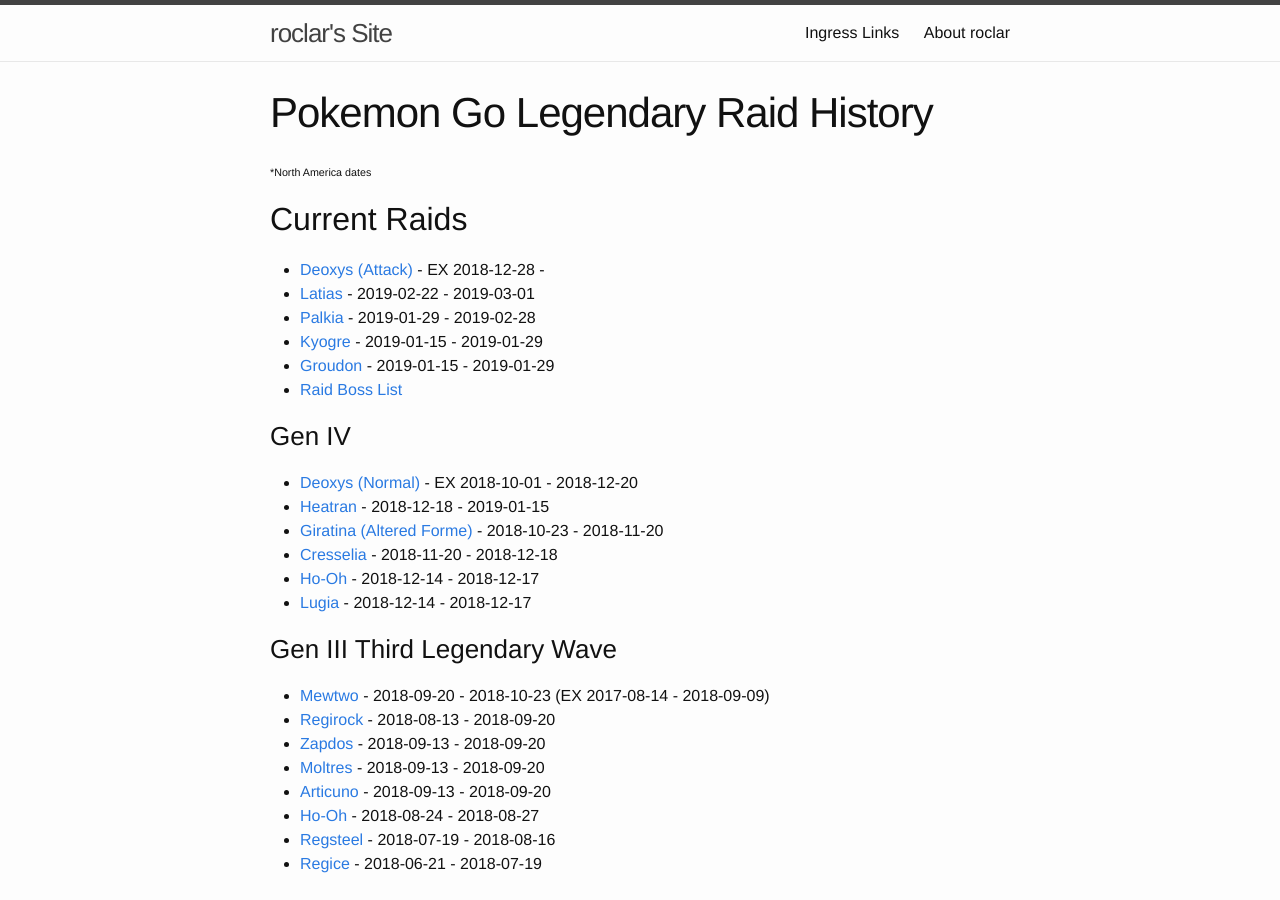
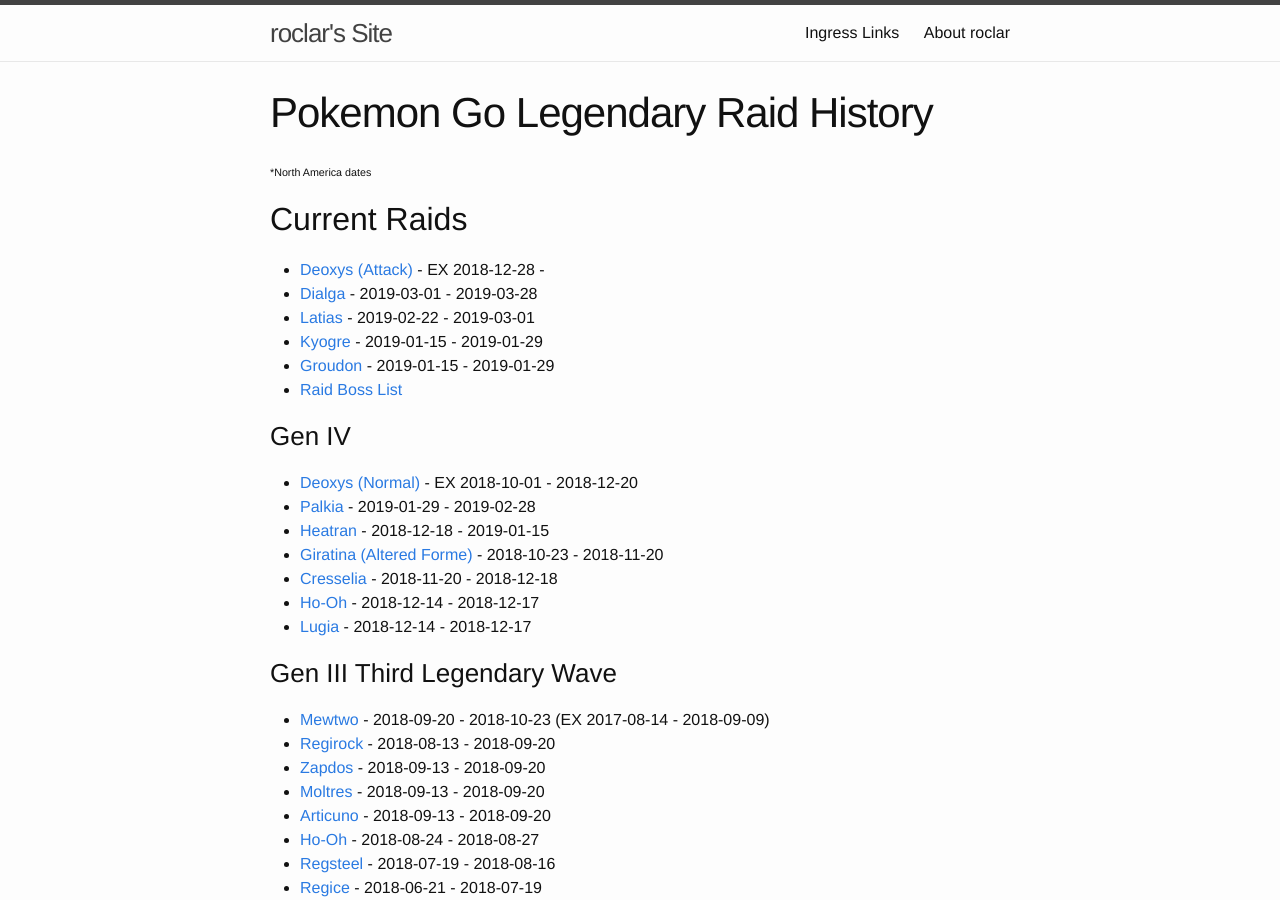
Before and after one commit to roclar/roclar.github.io, a Jekyll site: the page built from PoGoLegendaryHistory.md, in a window 1280 px wide and 900 px high. Built offline with Jekyll 4.4.1, drawn with Linux system fonts in a browser that asks for light colours; some of the changed text lies outside the part shown.

Commit message:
Added Dialga

```diff
--- a/PoGoLegendaryHistory.md
+++ b/PoGoLegendaryHistory.md
@@ -7,14 +7,15 @@
 
 ## Current Raids
 - [Deoxys (Attack)](https://db.pokemongohub.net/pokemon/386?form=Attack) - EX 2018-12-28 -
+- [Dialga](https://db.pokemongohub.net/pokemon/483) - 2019-03-01 - 2019-03-28
 - [Latias](https://db.pokemongohub.net/pokemon/380) - 2019-02-22 - 2019-03-01
-- [Palkia](https://db.pokemongohub.net/pokemon/484) - 2019-01-29 - 2019-02-28
 - [Kyogre](https://db.pokemongohub.net/pokemon/382) - 2019-01-15 - 2019-01-29
 - [Groudon](https://db.pokemongohub.net/pokemon/383) - 2019-01-15 - 2019-01-29
 - [Raid Boss List](https://pokemongo.gamepress.gg/raid-boss-list)
 
 ### Gen IV
 - [Deoxys (Normal)](https://db.pokemongohub.net/pokemon/386) - EX 2018-10-01 - 2018-12-20
+- [Palkia](https://db.pokemongohub.net/pokemon/484) - 2019-01-29 - 2019-02-28
 - [Heatran](https://db.pokemongohub.net/pokemon/485) - 2018-12-18 - 2019-01-15
 - [Giratina (Altered Forme)](https://db.pokemongohub.net/pokemon/487?form=Altered) - 2018-10-23 - 2018-11-20
 - [Cresselia](https://db.pokemongohub.net/pokemon/488) - 2018-11-20 - 2018-12-18
@@ -57,6 +58,7 @@
 - [Lugia](https://db.pokemongohub.net/pokemon/249) - 2017-07-22 - 2017-08-31
 
 ### Sources
+- [Don’t waste time - challenge Dialga in Raids!](https://pokemongolive.com/en/post/legendary-dialga2019/)
 - [Challenge Latias in this Special Raid Week!](https://pokemongolive.com/en/post/weekendraid2019-latias/)
 - [Enter a new dimension of Raid Battles with the Legendary Pokémon Palkia!](https://pokemongolive.com/en/post/legendary-palkia/)
 - [Celebrate the Hoenn region during this new event!](https://pokemongolive.com/en/post/hoenn-jan2019/)
```
